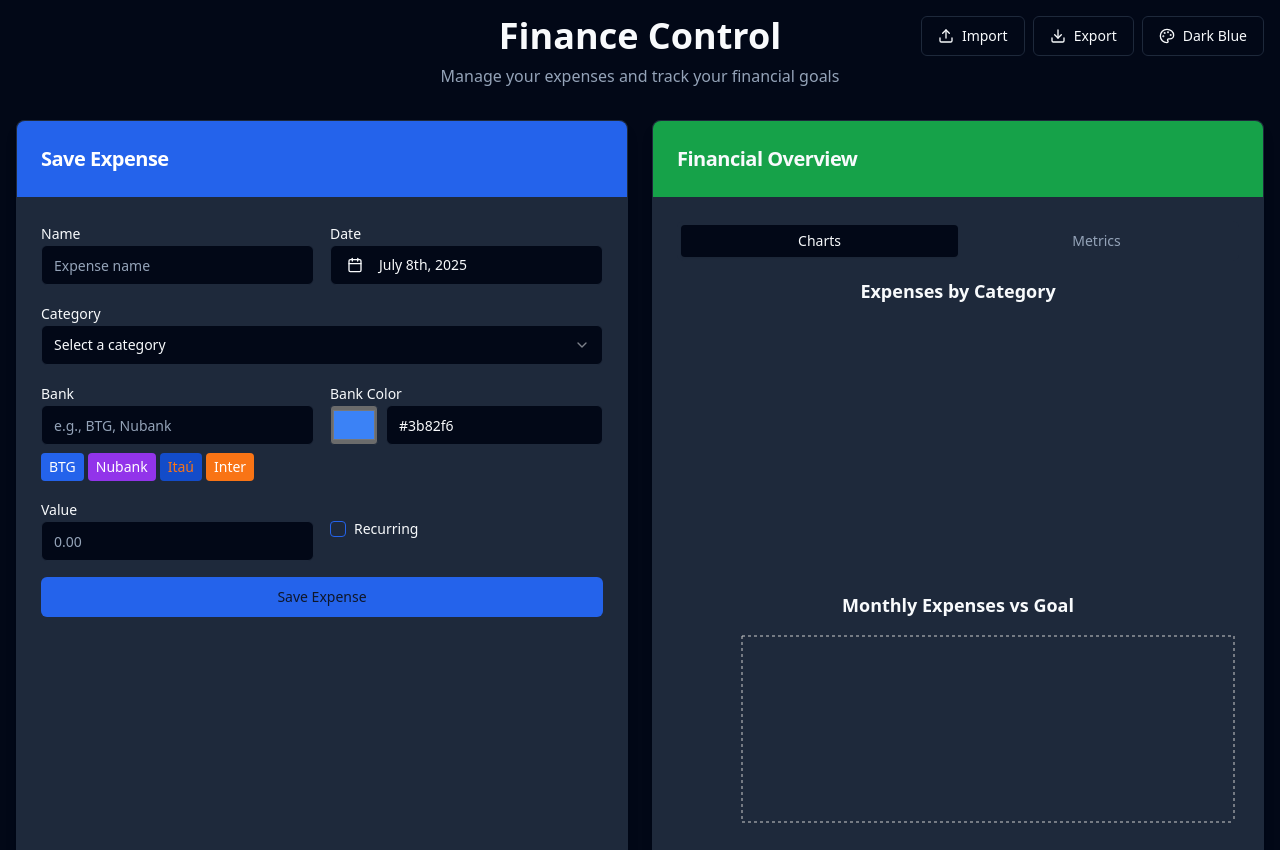
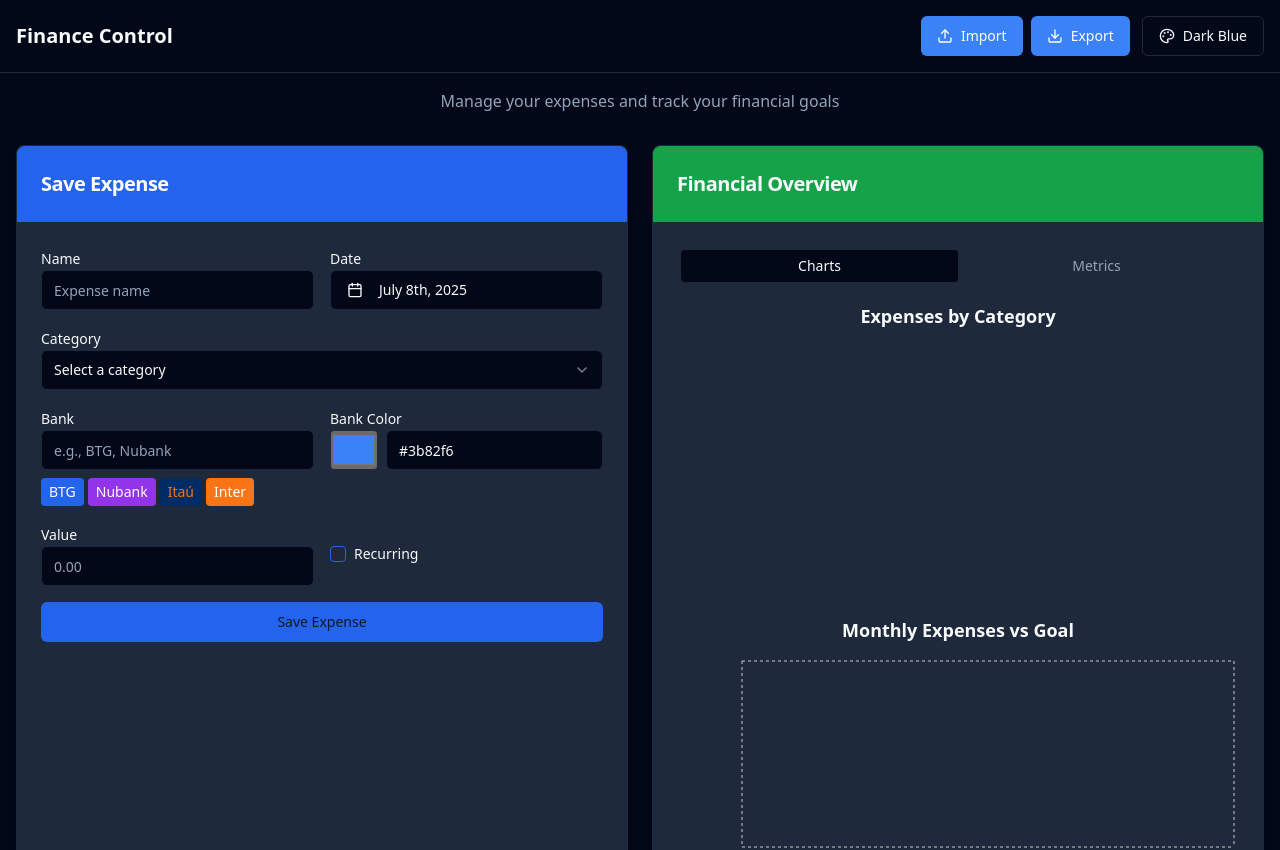
Before and after one commit to det3ch/track-tag-balance, a React (Vite) app: page / in a window 1280 px wide. Shown: the top 850 px of the page. Built offline with nearby package versions, Linux system fonts and the light colour scheme.

Commit message:
Fix: Bank color and theme reload issues
- Corrected bank color display.
- Fixed theme not reloading after initial change.
- Added Import, Export, and Light Blue buttons to a non-fixed navbar.
- Refactored code for improved structure.

```diff
--- a/src/App.tsx
+++ b/src/App.tsx
@@ -11,7 +11,7 @@ const queryClient = new QueryClient();
 
 const App = () => (
   <QueryClientProvider client={queryClient}>
-    <ThemeProvider attribute="class" defaultTheme="dark" enableSystem={false}>
+    <ThemeProvider attribute="class" defaultTheme="dark" enableSystem={false} forcedTheme={undefined}>
       <TooltipProvider>
         <Toaster />
         <Sonner />
--- a/src/components/EditableExpenseList.tsx
+++ b/src/components/EditableExpenseList.tsx
@@ -256,7 +256,7 @@ const EditableExpenseList: React.FC<EditableExpenseListProps> = ({ expenses, onD
                         backgroundColor: expense.bankColor,
                         color: 'white'
                       }}
-                      className="flex items-center gap-1 w-fit"
+                      className="flex items-center gap-1 w-fit text-white"
                     >
                       {expense.bank}
                     </Badge>
--- a/src/components/ExpenseForm.tsx
+++ b/src/components/ExpenseForm.tsx
@@ -16,10 +16,10 @@ interface ExpenseFormProps {
 }
 
 const bankPresets = [
-  { name: 'BTG', color: 'hsl(221, 83%, 53%)', textColor: 'white' },
-  { name: 'Nubank', color: 'hsl(271, 81%, 56%)', textColor: 'white' },
-  { name: 'Itaú', color: 'hsl(221, 83%, 43%)', textColor: 'hsl(25, 95%, 53%)' },
-  { name: 'Inter', color: 'hsl(25, 95%, 53%)', textColor: 'white' }
+  { name: 'BTG', color: '221 83% 53%', textColor: 'white' },
+  { name: 'Nubank', color: '271 81% 56%', textColor: 'white' },
+  { name: 'Itaú', color: '214 100% 20%', textColor: 'hsl(25, 95%, 53%)' },
+  { name: 'Inter', color: '25 95% 53%', textColor: 'white' }
 ];
 
 const defaultCategories = [
@@ -137,7 +137,7 @@ const ExpenseForm: React.FC<ExpenseFormProps> = ({ onAddExpense }) => {
       setFormData(prev => ({
         ...prev,
         bank: bankName,
-        bankColor: selectedBank.color
+        bankColor: `hsl(${selectedBank.color})`
       }));
     }
   };
@@ -319,7 +319,7 @@ const ExpenseForm: React.FC<ExpenseFormProps> = ({ onAddExpense }) => {
                 type="button"
                 onClick={() => handleBankSelect(bank.name)}
                 style={{
-                  backgroundColor: bank.color,
+                  backgroundColor: `hsl(${bank.color})`,
                   color: bank.textColor
                 }}
                 className="px-2 py-1 rounded text-sm font-medium"
--- a/src/components/ImportExportButtons.tsx
+++ b/src/components/ImportExportButtons.tsx
@@ -140,7 +140,7 @@ const ImportExportButtons: React.FC<ImportExportButtonsProps> = ({ expenses, onI
       />
 
       <Button
-        variant="outline"
+        variant="light-blue"
         onClick={() => document.getElementById('import-file')?.click()}
         className="flex items-center gap-2"
       >
@@ -150,7 +150,7 @@ const ImportExportButtons: React.FC<ImportExportButtonsProps> = ({ expenses, onI
 
       <Dialog open={showExportDialog} onOpenChange={setShowExportDialog}>
         <DialogTrigger asChild>
-          <Button variant="outline" className="flex items-center gap-2">
+          <Button variant="light-blue" className="flex items-center gap-2">
             <Download className="h-4 w-4" />
             Export
           </Button>
--- /dev/null
+++ b/src/components/Navbar.tsx
@@ -0,0 +1,31 @@
+import React from 'react';
+import ImportExportButtons from './ImportExportButtons';
+import ThemeSelector from './ThemeSelector';
+import type { Expense } from '@/pages/Index';
+
+interface NavbarProps {
+  expenses: Expense[];
+  onImportExpenses: (expenses: Expense[]) => void;
+}
+
+const Navbar: React.FC<NavbarProps> = ({ expenses, onImportExpenses }) => {
+  return (
+    <nav className="w-full bg-background border-b border-border p-4">
+      <div className="max-w-7xl mx-auto flex items-center justify-between">
+        <div className="text-xl font-bold text-foreground">
+          Finance Control
+        </div>
+
+        <div className="flex items-center gap-3">
+          <ImportExportButtons
+            expenses={expenses}
+            onImportExpenses={onImportExpenses}
+          />
+          <ThemeSelector />
+        </div>
+      </div>
+    </nav>
+  );
+};
+
+export default Navbar;
--- a/src/components/ui/button.tsx
+++ b/src/components/ui/button.tsx
@@ -18,6 +18,7 @@ const buttonVariants = cva(
           "bg-secondary text-secondary-foreground hover:bg-secondary/80",
         ghost: "hover:bg-accent hover:text-accent-foreground",
         link: "text-primary underline-offset-4 hover:underline",
+        "light-blue": "bg-blue-500 text-white hover:bg-blue-600",
       },
       size: {
         default: "h-10 px-4 py-2",
--- a/src/pages/Index.tsx
+++ b/src/pages/Index.tsx
@@ -6,8 +6,7 @@ import ExpenseForm from '@/components/ExpenseForm';
 import ExpenseCharts from '@/components/ExpenseCharts';
 import ExpenseMetrics from '@/components/ExpenseMetrics';
 import EditableExpenseList from '@/components/EditableExpenseList';
-import ImportExportButtons from '@/components/ImportExportButtons';
-import ThemeSelector from '@/components/ThemeSelector';
+import Navbar from '@/components/Navbar';
 
 export interface Expense {
   id: string;
@@ -113,18 +112,14 @@ const Index = () => {
   }, [expenses]);
 
   return (
-    <div className="min-h-screen bg-background p-4">
-      <div className="fixed top-4 right-4 z-50 flex items-center gap-2">
-        <ImportExportButtons
-          expenses={expenses}
-          onImportExpenses={handleImportExpenses}
-        />
-        <ThemeSelector />
-      </div>
+    <div className="min-h-screen bg-background">
+      <Navbar
+        expenses={expenses}
+        onImportExpenses={handleImportExpenses}
+      />
 
-      <div className="max-w-7xl mx-auto space-y-6">
+      <div className="max-w-7xl mx-auto p-4 space-y-6">
         <div className="text-center mb-8">
-          <h1 className="text-4xl font-bold text-foreground mb-2">Finance Control</h1>
           <p className="text-muted-foreground">Manage your expenses and track your financial goals</p>
         </div>
 
```
